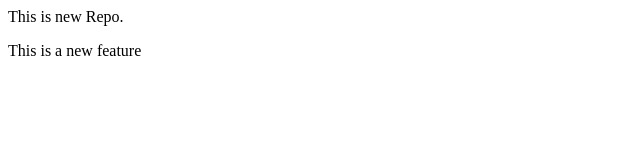
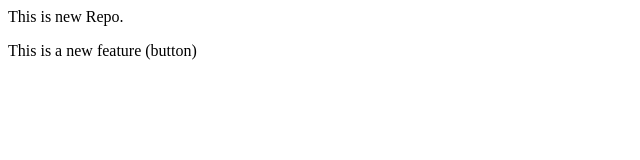
Before and after one commit to Harsh-Webdeveloper1/Localrepo, a plain HTML site: page index.html in a window 1280 px wide. Shown: the full height of the page, 0-640 px from the left. Drawn offline with Linux system fonts and the light colour scheme.

Commit message:
Add Button

```diff
--- a/index.html
+++ b/index.html
@@ -1,2 +1,2 @@
 <p>This is new Repo.</p>
-<P>This is a new feature </P>
+<P>This is a new feature  (button) </P>
```
